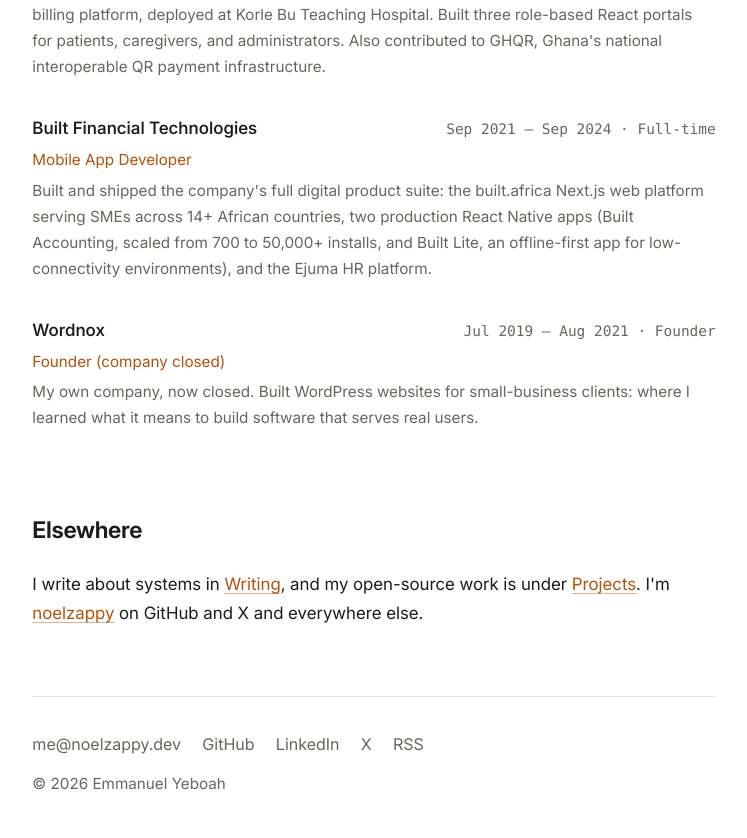
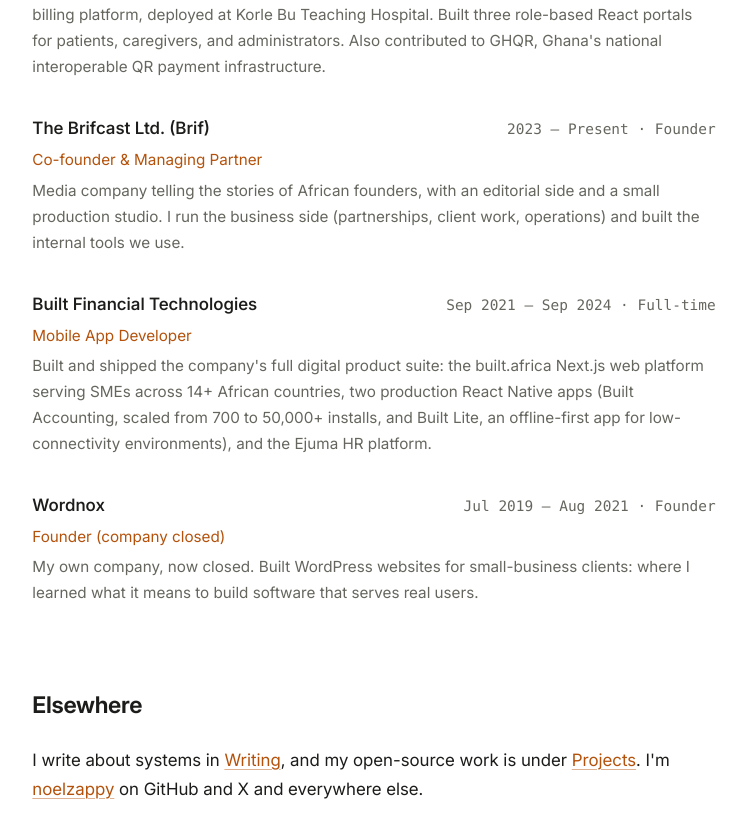
Before and after one commit to noelzappy/noelzappy-dev, a SvelteKit app: page /about in a window 1280 px wide. Shown: the part 2047-2885 px from the top of the page, without its empty margins (266-1013 px from the left). Built offline with nearby package versions, Linux system fonts and the light colour scheme.

Commit message:
content: add Brif to the timeline
The Brifcast Ltd. (Brif), co-founder and managing partner since 2023:
a media company telling the stories of African founders, with an
editorial side and a small production studio. Added to the homepage
timeline, the About history and llm-full.txt.

```diff
--- a/src/lib/data/timeline.ts
+++ b/src/lib/data/timeline.ts
@@ -41,6 +41,11 @@
 		line: 'Frontend engineer. Led frontend for Hubtel for Hospitals; contributed to GHQR.'
 	},
 	{
+		years: '2023–present',
+		org: 'The Brifcast Ltd. (Brif)',
+		line: 'Co-founder & Managing Partner. Media company telling the stories of African founders, with an editorial side and a small production studio. I run the business side (partnerships, client work, operations) and built the internal tools we use.'
+	},
+	{
 		years: '2021–2024',
 		org: 'Built Financial Technologies',
 		url: 'https://built.africa',
--- a/src/routes/about/+page.svelte
+++ b/src/routes/about/+page.svelte
@@ -34,6 +34,14 @@
 			dates: 'Feb 2024 – Aug 2024',
 			impact:
 				"Led frontend development of Hubtel for Hospitals, Ghana's first comprehensive healthcare billing platform, deployed at Korle Bu Teaching Hospital. Built three role-based React portals for patients, caregivers, and administrators. Also contributed to GHQR, Ghana's national interoperable QR payment infrastructure."
+		},
+		{
+			org: 'The Brifcast Ltd. (Brif)',
+			engagement: 'Founder',
+			title: 'Co-founder & Managing Partner',
+			dates: '2023 – Present',
+			impact:
+				'Media company telling the stories of African founders, with an editorial side and a small production studio. I run the business side (partnerships, client work, operations) and built the internal tools we use.'
 		},
 		{
 			org: 'Built Financial Technologies',
```
Also changed, not shown: static/llm-full.txt.
